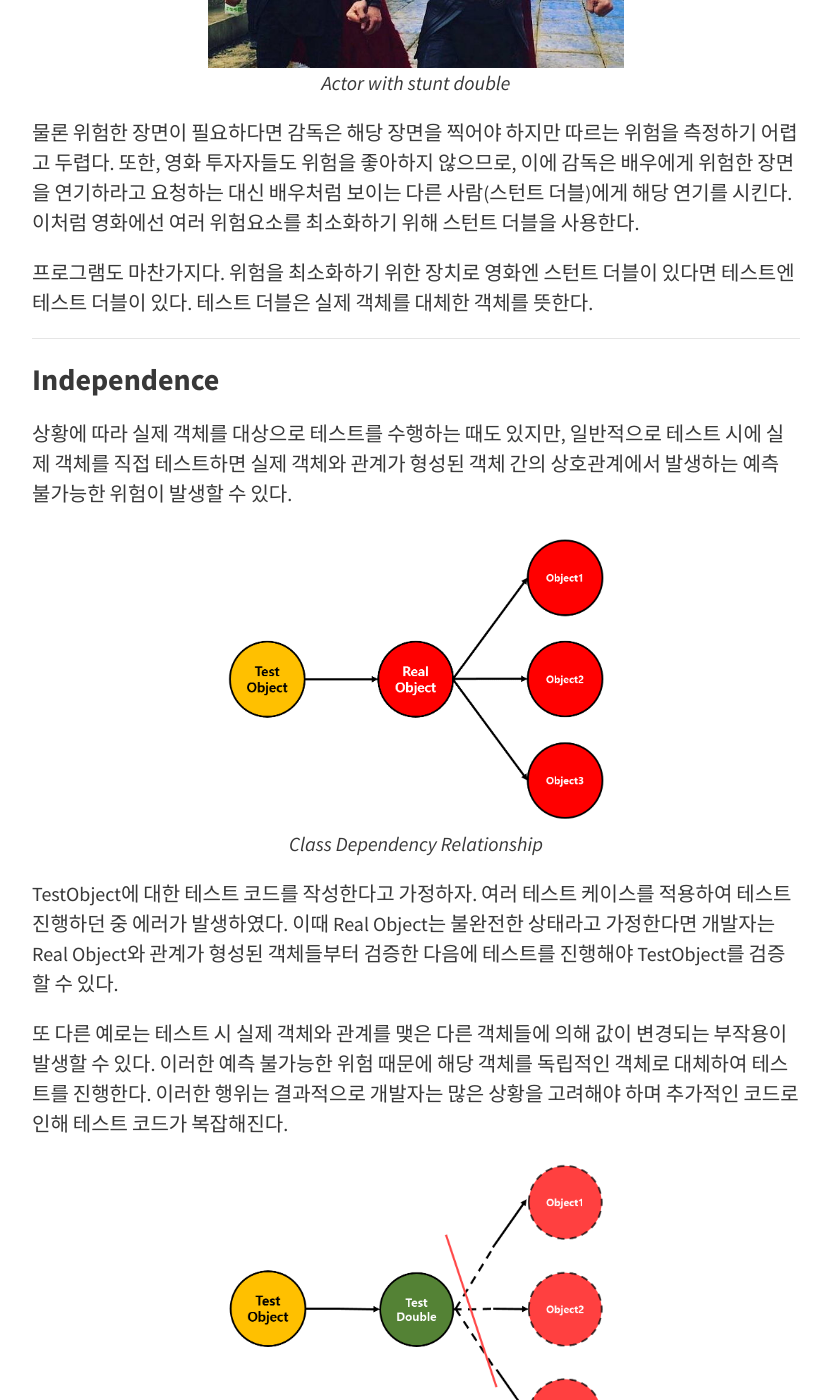
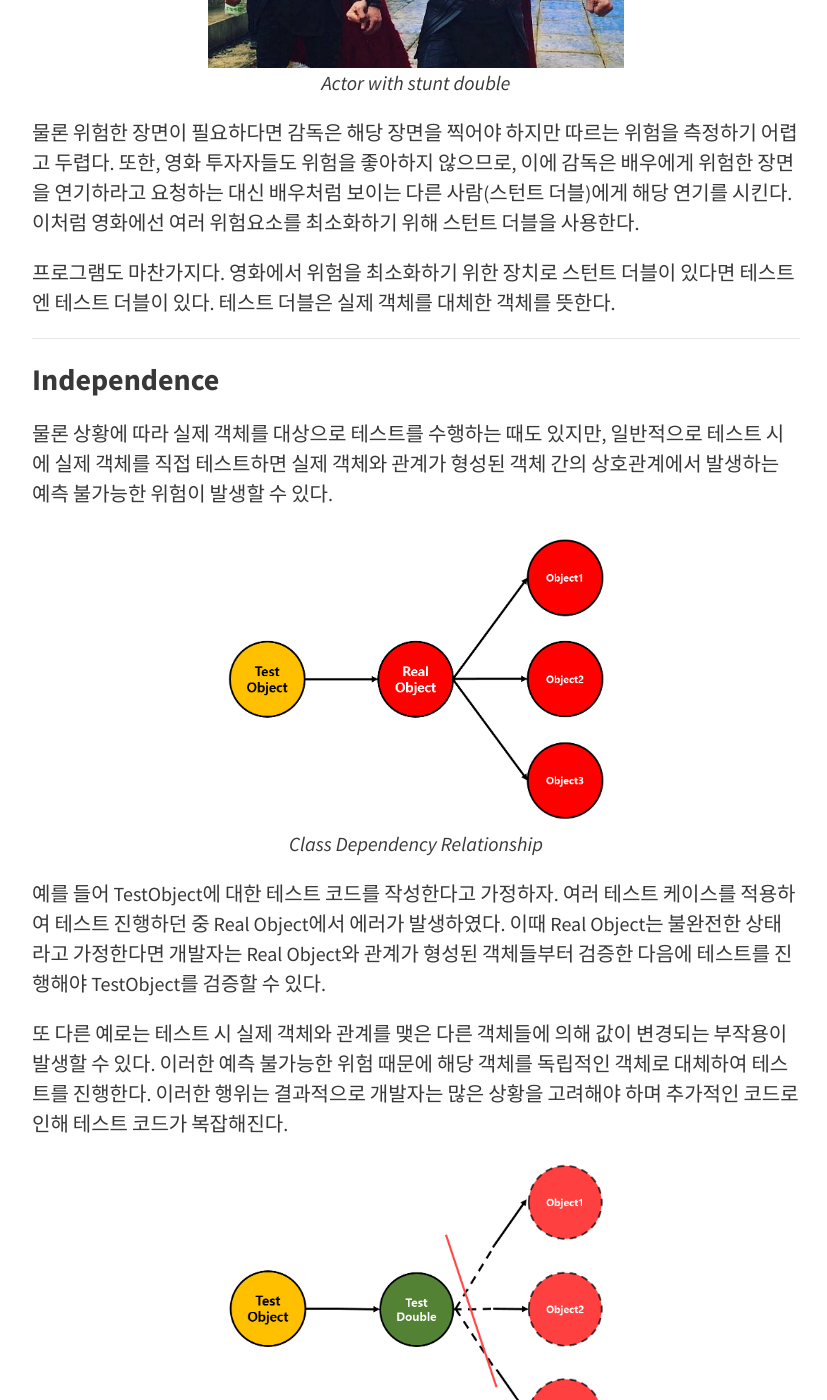
Before and after one commit to gmoon92/gmoon92.github.io, a Jekyll site: the page built from _posts/2018-10-13-test-double.md, in a window 1280 px wide and 1400 px high, scrolled down 1277 px. Shown: the whole window, without its empty margins (224-1051 px from the left). Built offline with Jekyll 4.4.1, drawn with Linux system fonts in a browser that asks for light colours; comment, search, counter and statistics services are not loaded.

Commit message:
test double

```diff
--- a/_posts/2018-10-13-test-double.md
+++ b/_posts/2018-10-13-test-double.md
@@ -32,18 +32,18 @@ _a trained professional who stands in for an actor in order to perform dangerous
 
 물론 위험한 장면이 필요하다면 감독은 해당 장면을 찍어야 하지만 따르는 위험을 측정하기 어렵고 두렵다. 또한, 영화 투자자들도 위험을 좋아하지 않으므로, 이에 감독은 배우에게 위험한 장면을 연기하라고 요청하는 대신 배우처럼 보이는 다른 사람(스턴트 더블)에게 해당 연기를 시킨다. 이처럼 영화에선 여러 위험요소를 최소화하기 위해 스턴트 더블을 사용한다.
 
-프로그램도 마찬가지다. 위험을 최소화하기 위한 장치로 영화엔 스턴트 더블이 있다면 테스트엔 테스트 더블이 있다. 테스트 더블은 실제 객체를 대체한 객체를 뜻한다.
+프로그램도 마찬가지다. 영화에서 위험을 최소화하기 위한 장치로 스턴트 더블이 있다면 테스트엔 테스트 더블이 있다. 테스트 더블은 실제 객체를 대체한 객체를 뜻한다.
 
 ---
 
 ### Independence
 
-상황에 따라 실제 객체를 대상으로 테스트를 수행하는 때도 있지만, 일반적으로 테스트 시에 실제 객체를 직접 테스트하면 실제 객체와 관계가 형성된 객체 간의 상호관계에서 발생하는 예측 불가능한 위험이 발생할 수 있다.
+물론 상황에 따라 실제 객체를 대상으로 테스트를 수행하는 때도 있지만, 일반적으로 테스트 시에 실제 객체를 직접 테스트하면 실제 객체와 관계가 형성된 객체 간의 상호관계에서 발생하는 예측 불가능한 위험이 발생할 수 있다.
 
 <img src="/md/img/test-double/test-real-object.png">
 <em>Class Dependency Relationship</em>
 
-TestObject에 대한 테스트 코드를 작성한다고 가정하자. 여러 테스트 케이스를 적용하여 테스트 진행하던 중 에러가 발생하였다. 이때 Real Object는 불완전한 상태라고 가정한다면 개발자는 Real Object와 관계가 형성된 객체들부터 검증한 다음에 테스트를 진행해야 TestObject를 검증할 수 있다.
+예를 들어 TestObject에 대한 테스트 코드를 작성한다고 가정하자. 여러 테스트 케이스를 적용하여 테스트 진행하던 중 Real Object에서 에러가 발생하였다. 이때 Real Object는 불완전한 상태라고 가정한다면 개발자는 Real Object와 관계가 형성된 객체들부터 검증한 다음에 테스트를 진행해야 TestObject를 검증할 수 있다.
 
 또 다른 예로는 테스트 시 실제 객체와 관계를 맺은 다른 객체들에 의해 값이 변경되는 부작용이 발생할 수 있다. 이러한 예측 불가능한 위험 때문에 해당 객체를 독립적인 객체로 대체하여 테스트를 진행한다. 이러한 행위는 결과적으로 개발자는 많은 상황을 고려해야 하며 추가적인 코드로 인해 테스트 코드가 복잡해진다.
 
```
